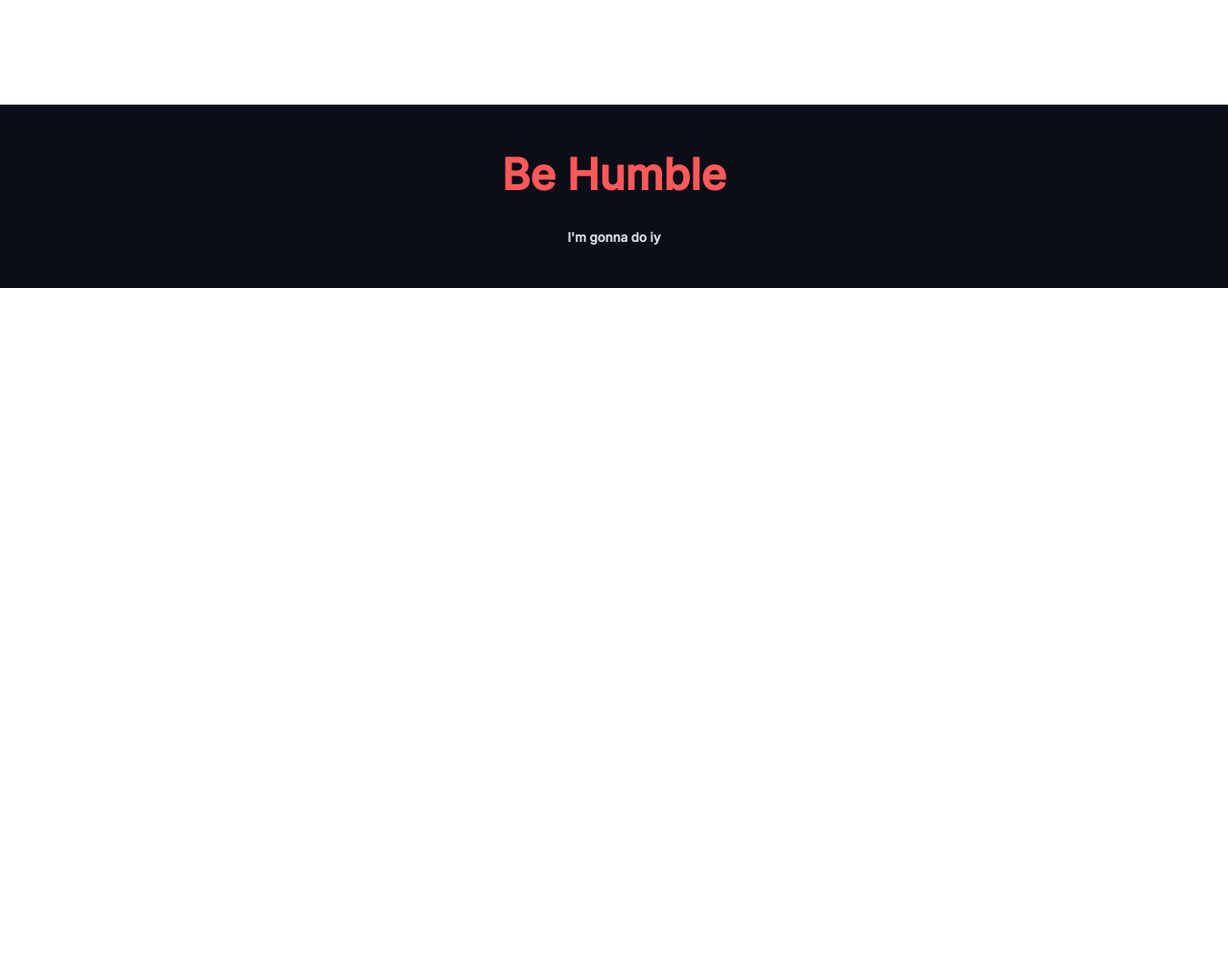
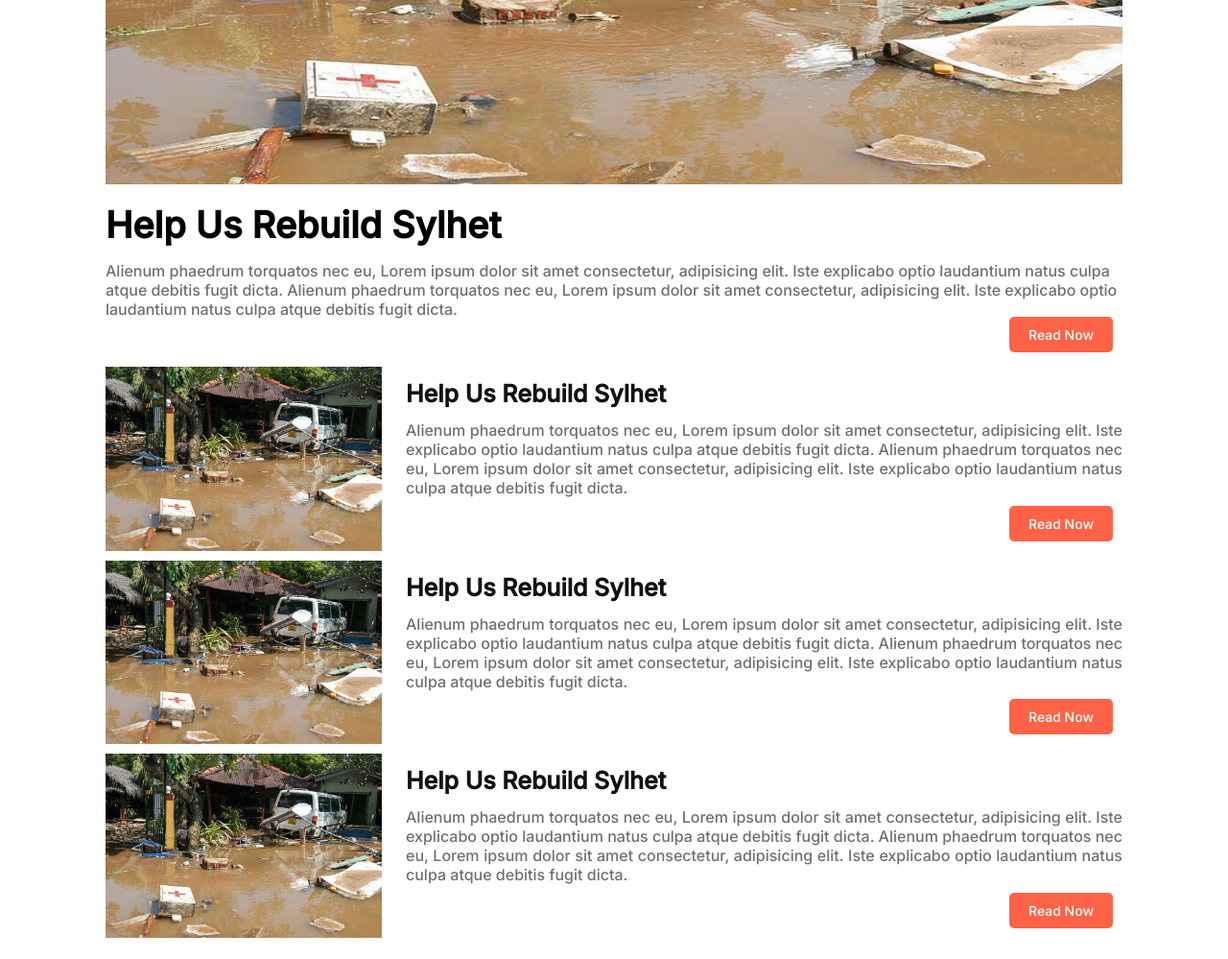
Before and after one commit to omarwebdeve/donate-today-main, a plain HTML site: page index.html in a window 1280 px wide. Shown: the part 2321-3320 px from the top of the page at 96% size. Before the commit the page ends 2621 px from the top, so only its background shows below. Drawn offline with Linux system fonts and the light colour scheme.

Commit message:
blog section addeted

```diff
--- a/css/style.css
+++ b/css/style.css
@@ -151,24 +151,70 @@ header {
 .diver+a{
   margin-top: 10px;
 }
+section.blog{
+  padding: 0 110px;
+  margin: 130px 0;
+}
+.blog  .head-blog-content{
+  position: relative;
+}
+.blog  .head-blog-content h2{
+  font-size: 38px;
+  margin: 15px 0;
+}
+.blog  .head-blog-content p{
+  margin-bottom: 50px;
+}
+.blog  .head-blog-content a{
+  margin-bottom: -45px;
+}
+.blog .blog-head-area img{
+  width: 100%;
+  height: 450px;
+}
+.blog .blog-box-area{
+  margin: 10px 0;
+  display: flex;
+}
+.blog .blog-box-area img{
+  width: 288px;
+}
+.blog .blog-content{
+  position: relative;
+  margin-left: 25px;
+}
+.blog .blog-content a, .blog  .head-blog-content a {
+  position: absolute;
+  bottom: 10px;
+  right: 10px;
+  padding: 10px 20px;
+  font-size: 14px;
+}
+.blog .blog-box-area h3{
+  font-size: 25px;
+  margin: 10px 0;
+}
+.blog .blog-box-area p{
+  text-align: justify;
+}
 
 section.donate-plan {
   margin-top: 125px;
 }
-section.donate-plan .donation-plan-header {
+.donate-plan .donation-plan-header {
   margin-bottom: 35px;
 }
-section.donate-plan .donation-plan-content {
+.donate-plan .donation-plan-content {
   color: #707070;
   padding: 0 55px 50px;
 }
-section.donate-plan .box-area {
+.donate-plan .box-area {
   width: 1135px;
   display: flex;
   justify-content: space-between;
   margin: 0 auto;
 }
-section.donate-plan .box {
+.donate-plan .box {
   width: 360px;
   height: 352px;
   margin: 0 5px;
@@ -185,16 +231,16 @@ section.donate-plan .box {
 .box.education {
   background: #F4EACD;
 }
-section.donate-plan .box h3{
+.donate-plan .box h3{
   margin: 30px 0 20px;
 }
 section.updates h2{
   margin:0 0 25px;
 }
-section.updates p{
+.updates p{
   padding: 0 100px 50px ;
 }
-section.updates .subscribe-form{
+.updates .subscribe-form{
   padding: 76px;
   background: #FFF4D6;
   margin-bottom: 130px;
--- a/index.html
+++ b/index.html
@@ -66,6 +66,44 @@
             </div>
         </div>
     </section>
+    <section class="blog">
+        <div class="blog-head-area">
+            <img src="images/donation-blog1.jpg" alt="">
+            <div class="head-blog-content">
+                <h2>Help Us Rebuild Sylhet</h2>
+                <p>Alienum phaedrum torquatos nec eu, Lorem ipsum dolor sit amet consectetur, adipisicing elit. Iste explicabo optio laudantium natus culpa atque debitis fugit dicta. Alienum phaedrum torquatos nec eu, Lorem ipsum dolor sit amet consectetur, adipisicing elit. Iste explicabo optio laudantium natus culpa atque debitis fugit dicta.
+                </p>
+                <a href="#">Read Now</a>
+            </div>
+        </div>
+        <div class="blog-box-area">
+            <img src="images/donation-blog1.jpg" alt="">
+            <div class="blog-content">
+                <h3>Help Us Rebuild Sylhet</h2>
+                <p>Alienum phaedrum torquatos nec eu, Lorem ipsum dolor sit amet consectetur, adipisicing elit. Iste explicabo optio laudantium natus culpa atque debitis fugit dicta. Alienum phaedrum torquatos nec eu, Lorem ipsum dolor sit amet consectetur, adipisicing elit. Iste explicabo optio laudantium natus culpa atque debitis fugit dicta.
+                </p>
+                <a href="#">Read Now</a>
+            </div>
+        </div>
+        <div class="blog-box-area">
+            <img src="images/donation-blog1.jpg" alt="">
+            <div class="blog-content">
+                <h3>Help Us Rebuild Sylhet</h2>
+                <p>Alienum phaedrum torquatos nec eu, Lorem ipsum dolor sit amet consectetur, adipisicing elit. Iste explicabo optio laudantium natus culpa atque debitis fugit dicta. Alienum phaedrum torquatos nec eu, Lorem ipsum dolor sit amet consectetur, adipisicing elit. Iste explicabo optio laudantium natus culpa atque debitis fugit dicta.
+                </p>
+                <a href="#">Read Now</a>
+            </div>
+        </div>
+        <div class="blog-box-area">
+            <img src="images/donation-blog1.jpg" alt="">
+            <div class="blog-content">
+                <h3>Help Us Rebuild Sylhet</h2>
+                <p>Alienum phaedrum torquatos nec eu, Lorem ipsum dolor sit amet consectetur, adipisicing elit. Iste explicabo optio laudantium natus culpa atque debitis fugit dicta. Alienum phaedrum torquatos nec eu, Lorem ipsum dolor sit amet consectetur, adipisicing elit. Iste explicabo optio laudantium natus culpa atque debitis fugit dicta.
+                </p>
+                <a href="#">Read Now</a>
+            </div>
+        </div>
+    </section>
 
 
 
```
Also changed, not shown: images/donation-blog1.jpg (added), images/donation-blog2.jpg (added), images/donation-blog3.jpg (added).
